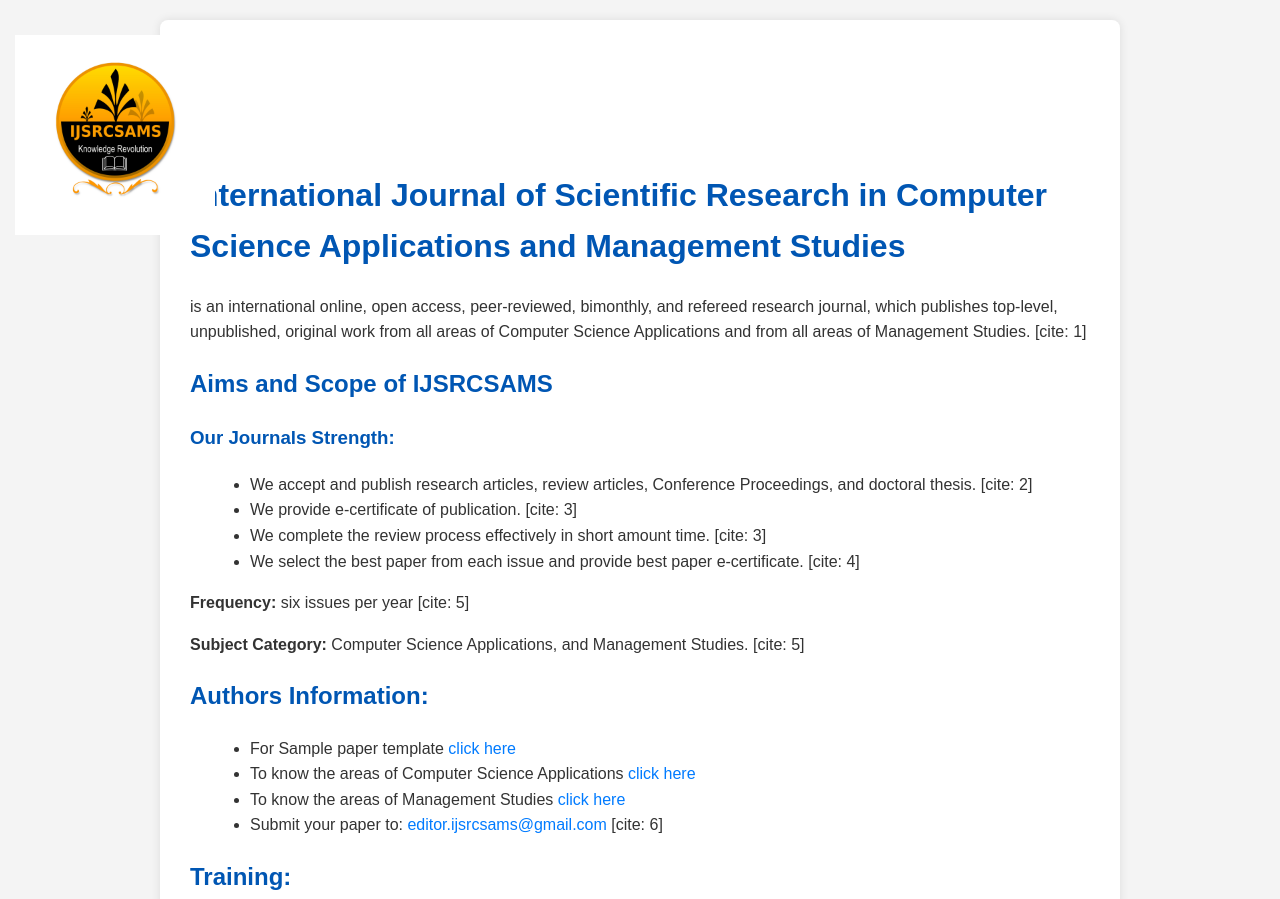
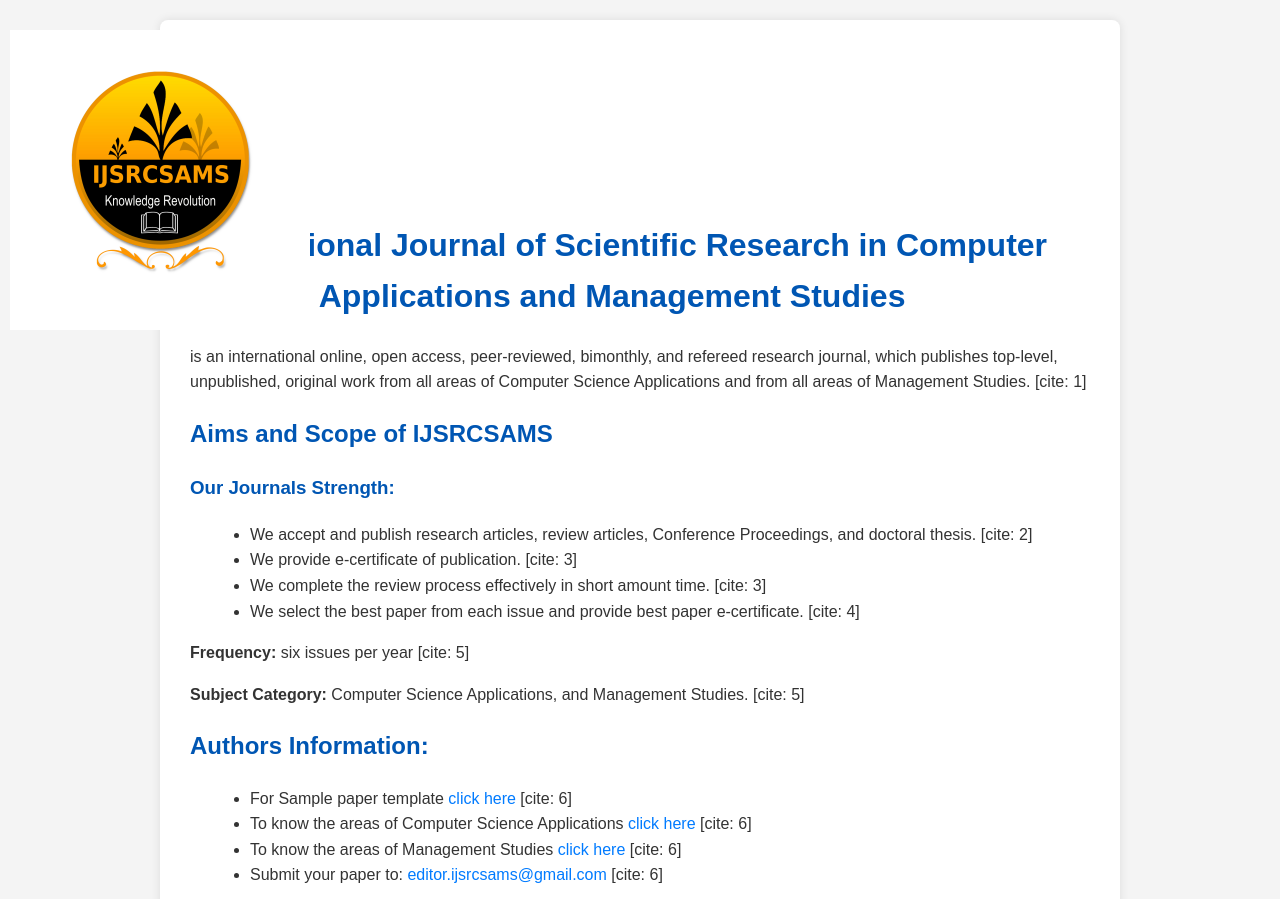
Before and after one commit to ijsrcsams/IJSRCSAMS, a plain HTML site: page index.html in a window 1280 px wide. Shown: the top 899 px of the page. Drawn offline with Linux system fonts and the light colour scheme.

Commit message:
Update index.html

```diff
--- a/index.html
+++ b/index.html
@@ -22,7 +22,7 @@
             border-radius: 8px;
             box-shadow: 0 0 10px rgba(0,0,0,0.1);
             position: relative; /* Ensure text content is not directly under the image */
-            padding-top: 150px; /* Increased padding to push content below the larger logo */
+            padding-top: 200px; /* Increased padding to push content below the larger logo */
         }
         h1, h2, h3 {
             color: #0056b3;
@@ -43,9 +43,9 @@
         }
         .logo {
             position: absolute;
-            top: 15px; /* Adjusted to keep it visually balanced with the larger size */
-            left: 15px; /* Adjusted to keep it visually balanced with the larger size */
-            width: 200px; /* Doubled from 100px */
+            top: 10px; /* Adjusted to keep it visually balanced with the larger size */
+            left: 10px; /* Adjusted to keep it visually balanced with the larger size */
+            width: 300px; /* Tripled from original 100px */
             height: auto; /* Maintain aspect ratio */
             z-index: 100; /* Ensure it stays on top of other content */
         }
@@ -59,12 +59,12 @@
         /* Responsive adjustments for smaller screens if needed */
         @media (max-width: 768px) {
             .container {
-                padding-top: 120px; /* Adjust padding for smaller screens as logo is still large */
+                padding-top: 150px; /* Adjust padding for smaller screens as logo is still large */
                 margin: 10px auto;
                 padding: 15px;
             }
             .logo {
-                width: 150px; /* Slightly smaller logo on smaller screens, but still larger than original */
+                width: 200px; /* Smaller logo on smaller screens, but still larger than previous */
                 top: 10px;
                 left: 10px;
             }
@@ -92,9 +92,9 @@
 
         <h2>Authors Information:</h2>
         <ul>
-            <li>For Sample paper template <a href="#">click here</a></li>
-            <li>To know the areas of Computer Science Applications <a href="#">click here</a></li>
-            <li>To know the areas of Management Studies <a href="#">click here</a></li>
+            <li>For Sample paper template <a href="#">click here</a> [cite: 6]</li>
+            <li>To know the areas of Computer Science Applications <a href="#">click here</a> [cite: 6]</li>
+            <li>To know the areas of Management Studies <a href="#">click here</a> [cite: 6]</li>
             <li>Submit your paper to: <a href="mailto:editor.ijsrcsams@gmail.com">editor.ijsrcsams@gmail.com</a> [cite: 6]</li>
         </ul>
 
```
